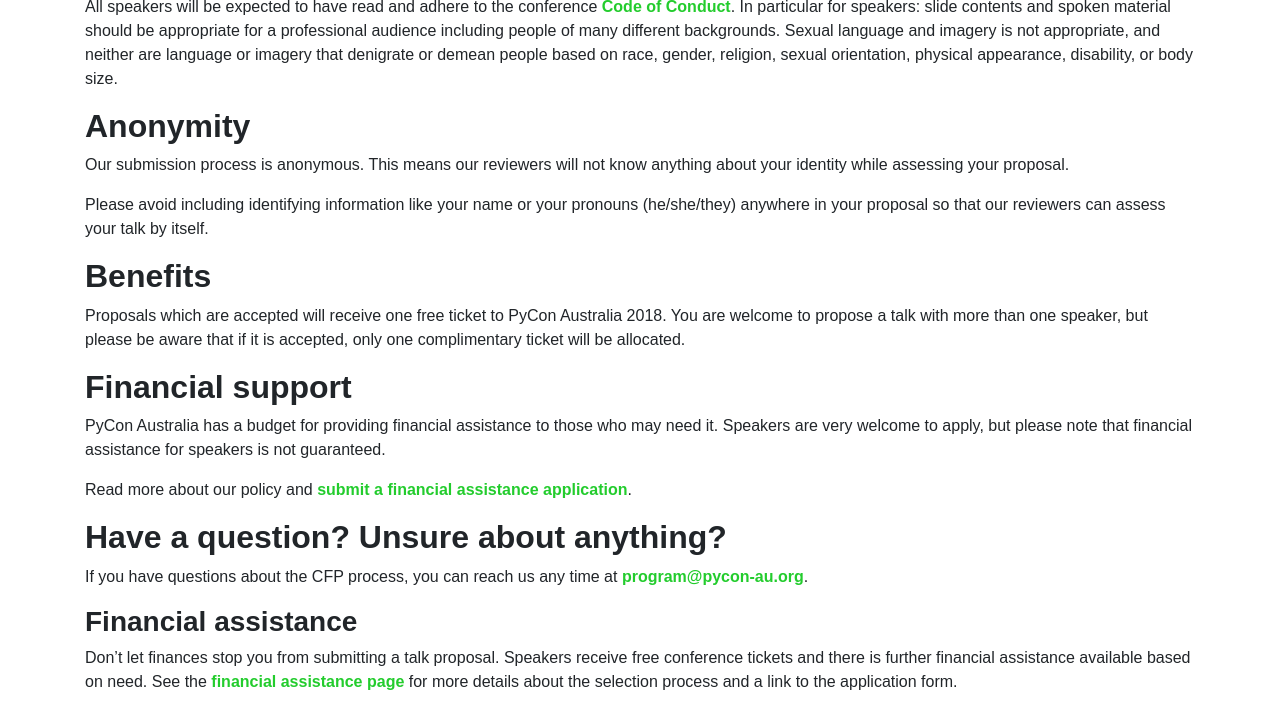
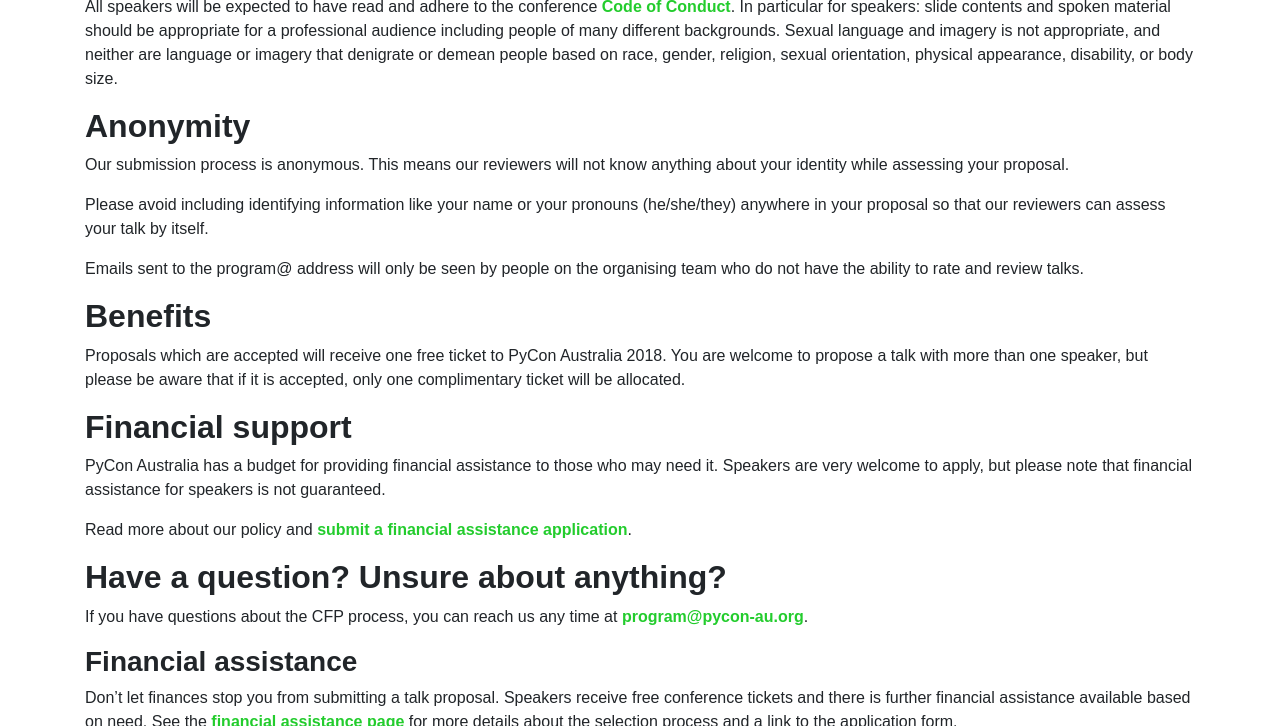
Before and after one commit to pyconau/2018.pycon-au.org, a Jekyll site: the page built from speak.md, in a window 1280 px wide and 900 px high, scrolled down 2159 px, cut to the strip 0-726 px from the top of the window. Built offline with Jekyll 4.4.1, drawn with Linux system fonts in a browser that asks for light colours; some web fonts are replaced.

Commit message:
Update speak.md

```diff
--- a/speak.md
+++ b/speak.md
@@ -32,7 +32,7 @@
 
 Thinking of something cool? We want to hear from you!
 
-You can submit a proposal for the main conference, and all of our four Specialist Tracks, [through PaperCall](https://www.papercall.io/pyconau2018) or reach us any time with questions at **<mailto:program@pycon-au.org>**.
+You can submit a proposal for the main conference, and all of our four Specialist Tracks, [through PaperCall](https://www.papercall.io/pyconau2018) or reach us any time with questions at **program@pycon-au.org**.
 
 ## Specialist Tracks
 
@@ -88,6 +88,8 @@
 
 Please avoid including identifying information like your name or your pronouns (he/she/they) anywhere in your proposal so that our reviewers can assess your talk by itself.
 
+Emails sent to the program@ address will only be seen by people on the organising team who do not have the ability to rate and review talks.
+
 ## Benefits
 
 Proposals which are accepted will receive one free ticket to PyCon Australia 2018. You are welcome to propose a talk with more than one speaker, but please be aware that if it is accepted, only one complimentary ticket will be allocated.
```
